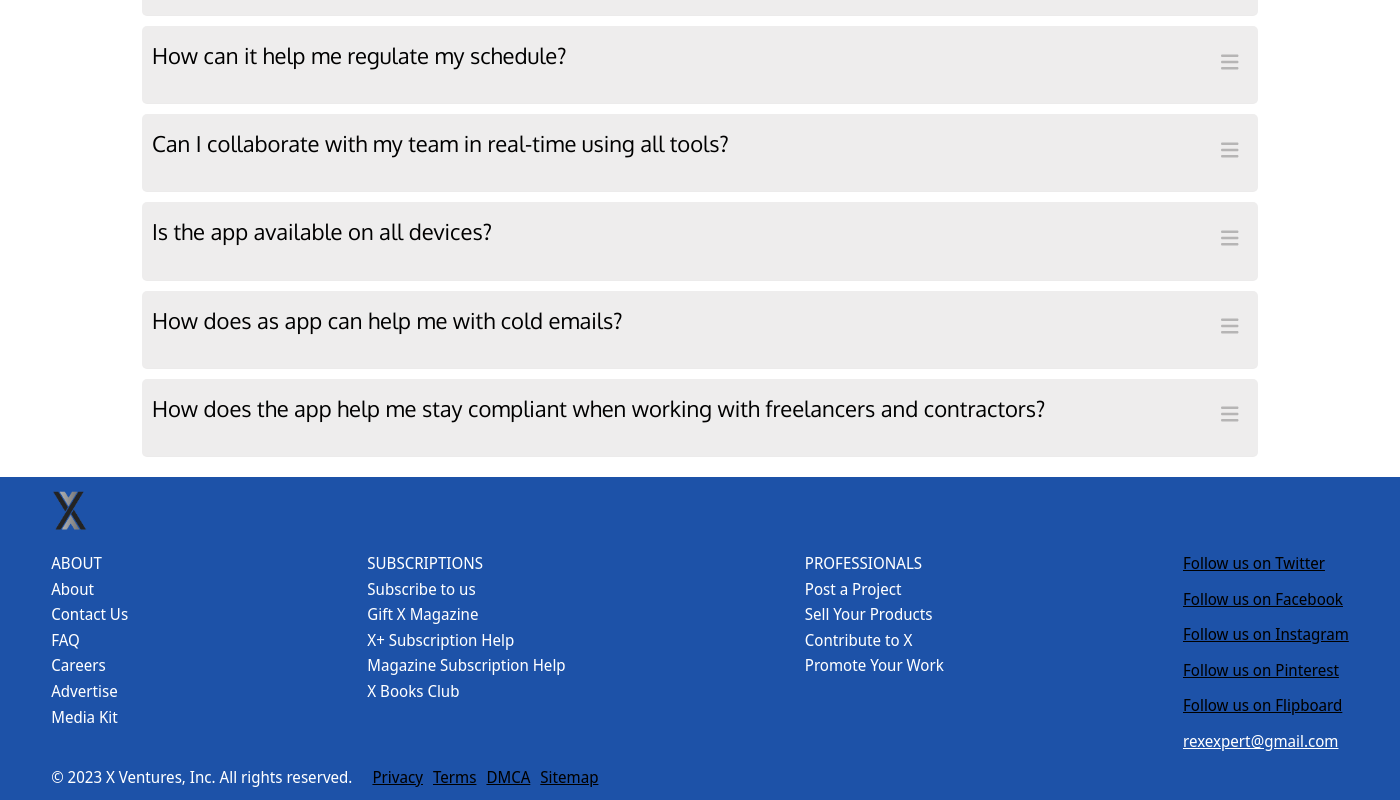
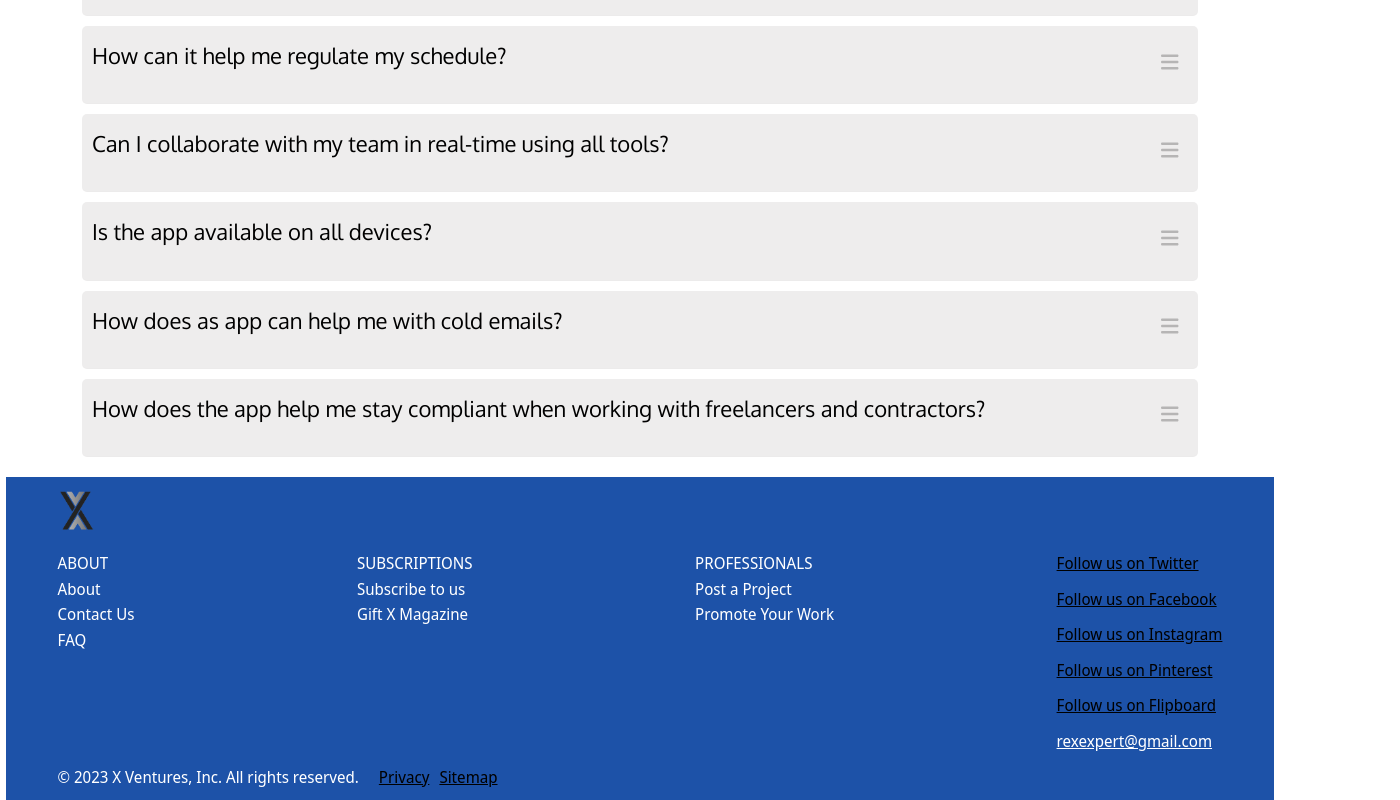
Before and after one commit to Ali-Umair-Khan/saas, a Next.js app: page / in a window 1280 px wide. Shown: the part 3507-4307 px from the top of the page, 1400 px wide, since content can reach past the window. Built offline with nearby package versions, Linux system fonts and the light colour scheme; a web font is replaced by a local one.

Commit message:
changes in styling for mobile screens

```diff
--- a/src/app/components/hero/footer.jsx
+++ b/src/app/components/hero/footer.jsx
@@ -12,23 +12,15 @@ import './footerStyle.css'
                     <p>About</p>
                     <p>Contact Us</p>
                     <p>FAQ</p>
-                    <p>Careers</p>
-                    <p>Advertise</p>
-                    <p>Media Kit</p>
                 </div>
                 <div>
                     <p>SUBSCRIPTIONS</p>
                     <p>Subscribe to us</p>
                     <p>Gift X Magazine</p>
-                    <p>X+ Subscription Help</p>
-                    <p>Magazine Subscription Help</p>
-                    <p>X Books Club</p>
                 </div>
                 <div>
                     <p>PROFESSIONALS</p>
                     <p>Post a Project</p>
-                    <p>Sell Your Products</p>
-                    <p>Contribute to X</p>
                     <p>Promote Your Work</p>
                 </div>
                 <div className='footer__details-links'>
@@ -44,8 +36,6 @@ import './footerStyle.css'
                 <p>&copy; 2023 X Ventures, Inc. All rights reserved.</p>
                 <div className='footer__copyright-links'>
                     <Link href='/'>Privacy</Link>
-                    <Link href='/'>Terms</Link>
-                    <Link href='/'>DMCA</Link>
                     <Link href='/'>Sitemap</Link>
                 </div>
             </div>
--- a/src/app/components/hero/style.css
+++ b/src/app/components/hero/style.css
@@ -9,8 +9,8 @@
     grid-auto-rows: auto;
     /* place-items:center; */
     place-content:center;
-    width: 140rem;
-    margin: 0 auto;
+    max-width: 140rem;
+    /* margin: 0 auto; */
     /* overflow-x: auto; */
 
     /* max-width: 100%; */
@@ -196,7 +196,7 @@ ul li {
     max-width:80vw;
     padding-top:5rem;
     text-align:center;
-    margin: 0 auto;
+    /* margin: 0 auto; */
 }
 
 
@@ -217,7 +217,7 @@ ul li {
     place-items:center;
     place-content:center; */
     padding:5rem 1rem;
-    width:95vw;
+    max-width:95vw;
     /* height:70vh; */
     text-align:center;
     /* margin: 0 auto; */
@@ -483,7 +483,7 @@ ul li {
     color:black;
     border-radius:5px;
     /* max-width:25vw; */
-    height: 40vh;
+    min-height: 40vh;
     /* max-height:40vh; */
     display: flex;
     flex-direction: column;
@@ -575,7 +575,7 @@ ul li {
     /* padding:1rem 2rem; */
     /* margin:1rem; */
     border: 2px solid transparent;
-    height:80vh;
+    min-height:80vh;
     display: flex;
     flex-direction: column;
     justify-content: space-around;
@@ -749,13 +749,13 @@ ul li {
         /* grid-template-columns: 1fr; */
         flex-direction:column;
         /* align-items:flex-start; */
-        text-align:left;
+        /* text-align:left; */
         /* place-items:start; */
         /* place-content:start; */
     }
     .hero__section{
-        margin:0;
-        text-align:left;
+        /* margin:0; */
+        /* text-align:left; */
         /* width:80vw; */
     }
     .hero__companies{
@@ -770,7 +770,7 @@ ul li {
 
         /* align-items:flex-start; */
         gap:1rem;
-        max-width:100vw;
+        max-width:99vw;
         /* height:100vh; */
     }
     .hero__video-vid{
--- a/src/app/globals.css
+++ b/src/app/globals.css
@@ -74,7 +74,7 @@ html {
     font-family: 'Quicksand', sans-serif;
     --color-blue: #29d;
     --color-green: #50C878;
-    width:140rem;
+    max-width:140rem;
     margin:0 auto;
     vertical-align: baseline;
     /* background-color:var(--color-green); */
```
